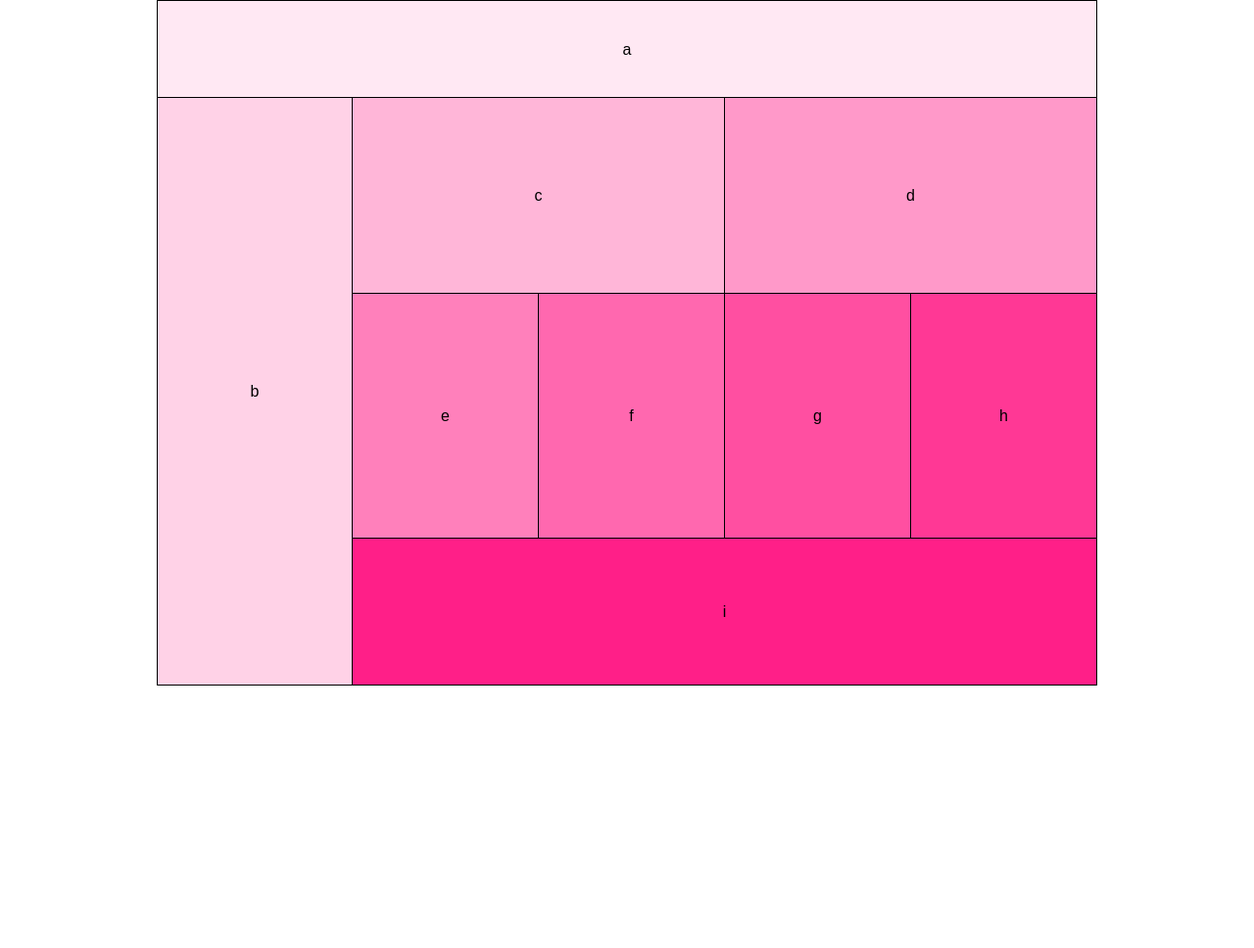
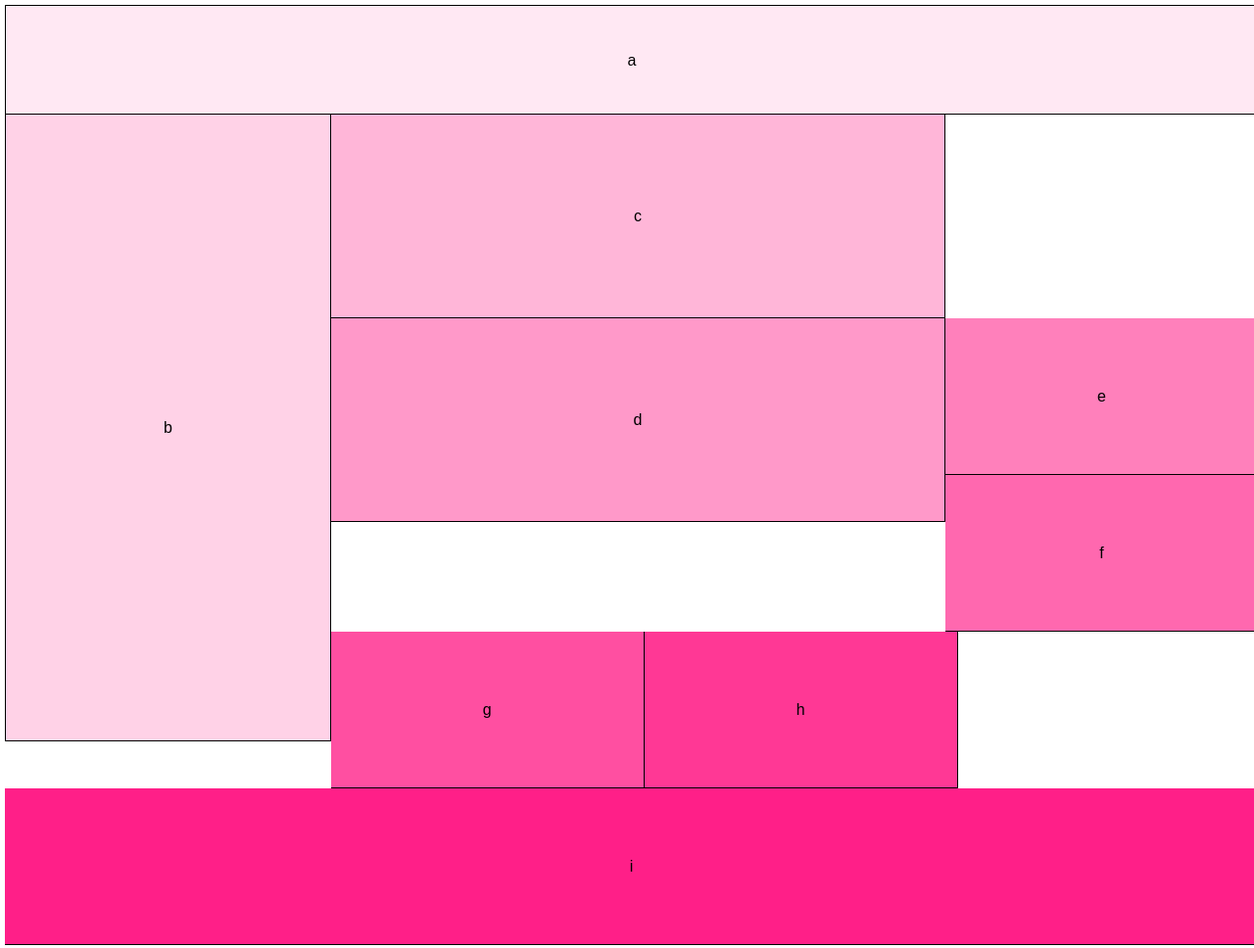
Before and after one commit to karina6188/lab-01, a plain HTML site: page index.html in a window 1280 px wide. Shown: the whole page at 98% size. Before the commit the page ends 800 px from the top, so only its background shows below. Drawn offline with Linux system fonts and the light colour scheme.

Commit message:
scale elements

```diff
--- a/css/base.css
+++ b/css/base.css
@@ -1,9 +1,3 @@
 *{
-  border-color: black;
   box-sizing: border-box;
-  color: black;
-  font-family: Arial, Helvetica, sans-serif;
-  font-size: 1em;
-  margin: auto;
-  text-align: center;
 }
--- a/css/layout.css
+++ b/css/layout.css
@@ -1,126 +1,125 @@
 body {
-  display: inline-block;
-  width: 480px;
+  justify-content: flex-start;
+  width: 100%;
+  margin: 5px;
 }
 
 header {
   background-color: rgb(235, 242, 255);
   border: 1px solid black;
-  height: 75px;
-  line-height: 75px;
-  width: 480px;
+  height: 5em;
+  line-height: 5em;
+  width: 100%;
 }
 
 nav {
   background-color: rgb(217, 230, 255);
   border-style: solid;
   border-width: 0 1px;
-  height: 150px;
-  line-height: 150px;
-  width: 480px;
+  height: 10em;
+  line-height: 10em;
+  width: 100%;
 }
 
 .large-grids {
-  height: 125px;
-  line-height: 125px;
-  width: 480px;
+  height: 8em;
+  line-height: 8em;
+  width: 100%;
 }
 
 .small-grids {
   float: left;
-  height: 250px;
-  line-height: 250px;
-  width: 240px;
+  height: 17em;
+  line-height: 17em;
+  width: 50%;
 }
 
 footer {
   background-color: rgb(9, 98, 252);
   border: 1px solid black;
   display: inline-block;
-  height: 80px;
-  line-height: 80px;
-  width: 480px;
+  height: 5em;
+  line-height: 5em;
+  width: 100%;
 }
 
 @media only screen and (min-width: 636px) {
   body {
-    width: 636px;
-    margin: auto;
+    width: 100%;
   }
 
   header {
     background-color: rgb(255, 250, 233);
-    width: 636px;
-    height: 85px;
-    line-height: 85px;
+    width: 100%;
+    height: 5em;
+    line-height: 5em;
   }
 
   nav {
-    width: 636px;
-    height: 85px;
-    line-height: 85px;
-    float: left;
+    width: 100%;
+    height: 5em;
+    line-height: 5em;
+    justify-content: flex-start;
   }
 
   .large-grids {
-    width: 318px;
-    height: 220px;
+    width: 50%;
+    height: 15em;
     float: left;
-    line-height: 220px;
+    line-height: 15em;
   }
 
   .small-grids {
-    width: 159px;
-    height: 280px;
+    width: 25%;
+    height: 18em;
     float: left;
-    line-height: 280px;
+    line-height: 18em;
   }
 
   footer {
-    width: 636px;
-    height: 120px;
-    line-height: 120px;
+    width: 100%;
+    height: 8em;
+    line-height: 8em;
   }
 }
 
 
 @media only screen and (min-width: 767px) {
   body {
-    width: 960px;
-    margin: auto;
+    width: 100%;
   }
 
   header {
     background-color: rgb(255, 232, 243);
-    width: 960px;
-    height: 100px;
-    line-height: 100px;
+    width: 100%;
+    height: 7em;
+    line-height: 7em;
   }
 
   nav {
-    width: 200px;
-    height: 600px;
-    line-height: 600px;
+    width: 26%;
+    height: 40em;
+    line-height: 40em;
     float: left;
   }
 
   .large-grids {
-    width: 380px;
-    height: 200px;
+    width: 49%;
+    height: 13em;
     float: left;
-    line-height: 200px;
+    line-height: 13em;
   }
 
   .small-grids {
-    width: 190px;
-    height: 250px;
+    width: 25%;
+    height: 10em;
     float: left;
-    line-height: 250px;
+    line-height: 10em;
   }
 
   footer {
-    width: 760px;
-    height: 150px;
-    line-height: 150px;
+    width: 100%;
+    height: 10em;
+    line-height: 10em;
   }
 }
--- a/css/modules.css
+++ b/css/modules.css
@@ -1,3 +1,12 @@
+*{
+  border-color: black;
+  color: black;
+  font-family: Arial, Helvetica, sans-serif;
+  font-size: 1em;
+  /* margin: auto; */
+  text-align: center;
+}
+
 div:nth-child(1) {
   background-color: rgb(205, 223, 255);
   border-style: solid;
```
